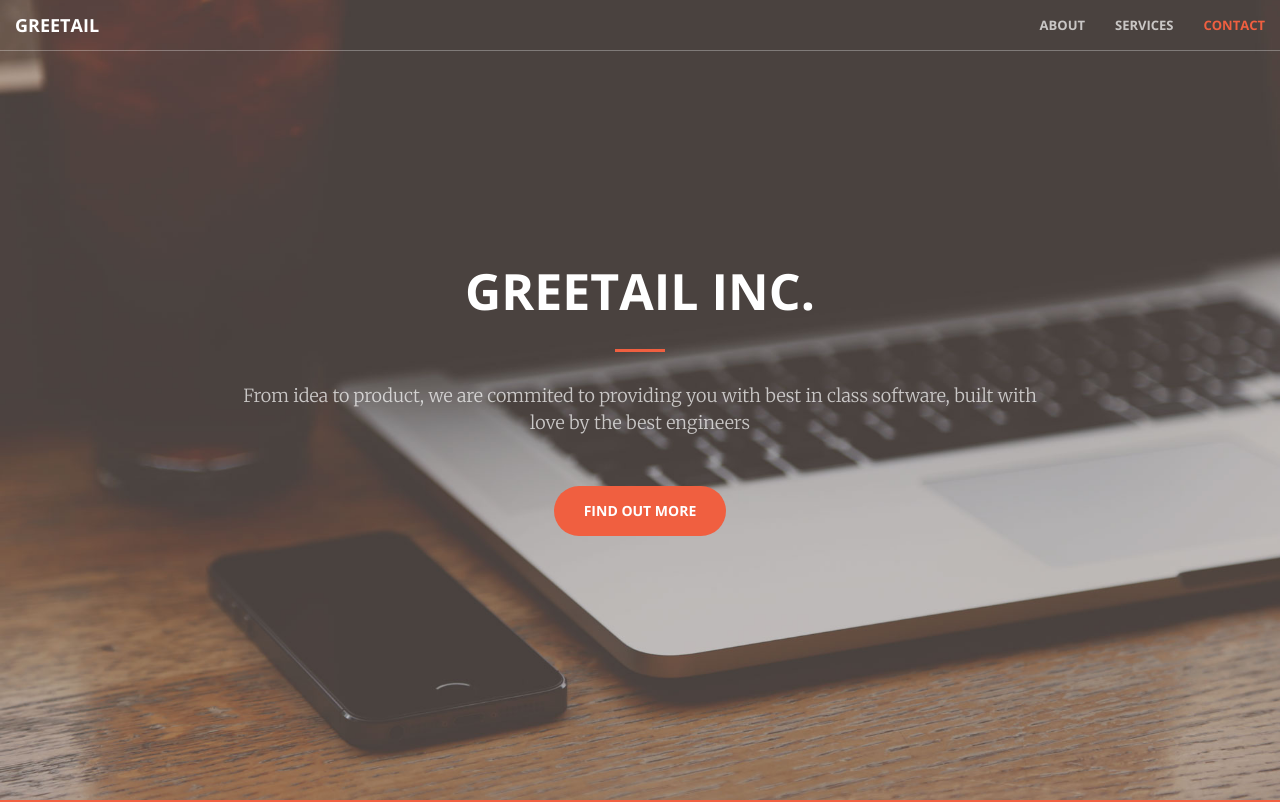
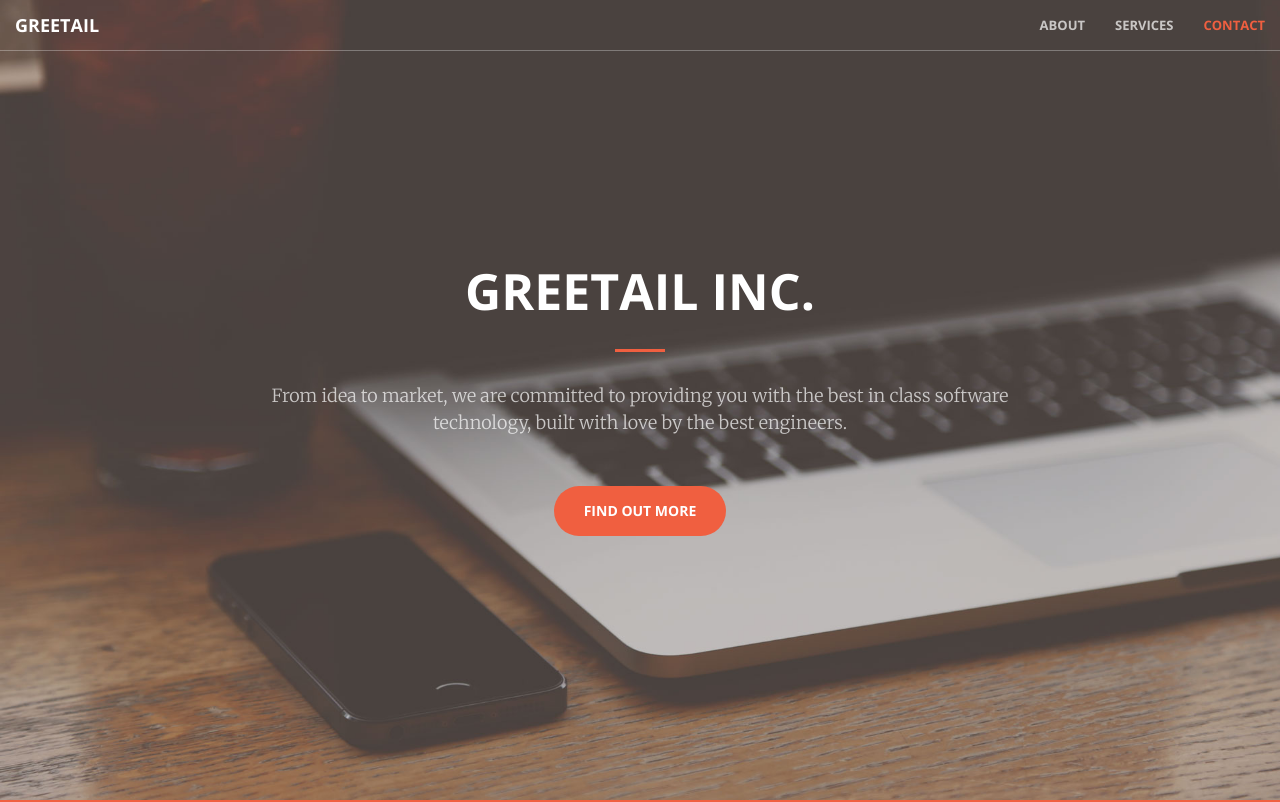
Before and after one commit to Greetail/greetail.github.io, a website: page index.html in a window 1280 px wide. Shown: the top 802 px of the page. Drawn offline with nearby package versions, Linux system fonts and the light colour scheme.

Commit message:
Update index.html

```diff
--- a/index.html
+++ b/index.html
@@ -90,8 +90,7 @@
             <div class="header-content-inner">
                 <h1 id="homeHeading">Greetail Inc.</h1>
                 <hr>
-                <p>From idea to product, we are commited to providing you with best in class software, built with love by the
-                    best engineers</p>
+                <p>From idea to market, we are committed to providing you with the best in class software technology, built with love by the best engineers.</p>
                 <a href="#about" class="btn btn-primary btn-xl page-scroll">Find Out More</a>
             </div>
         </div>
```
